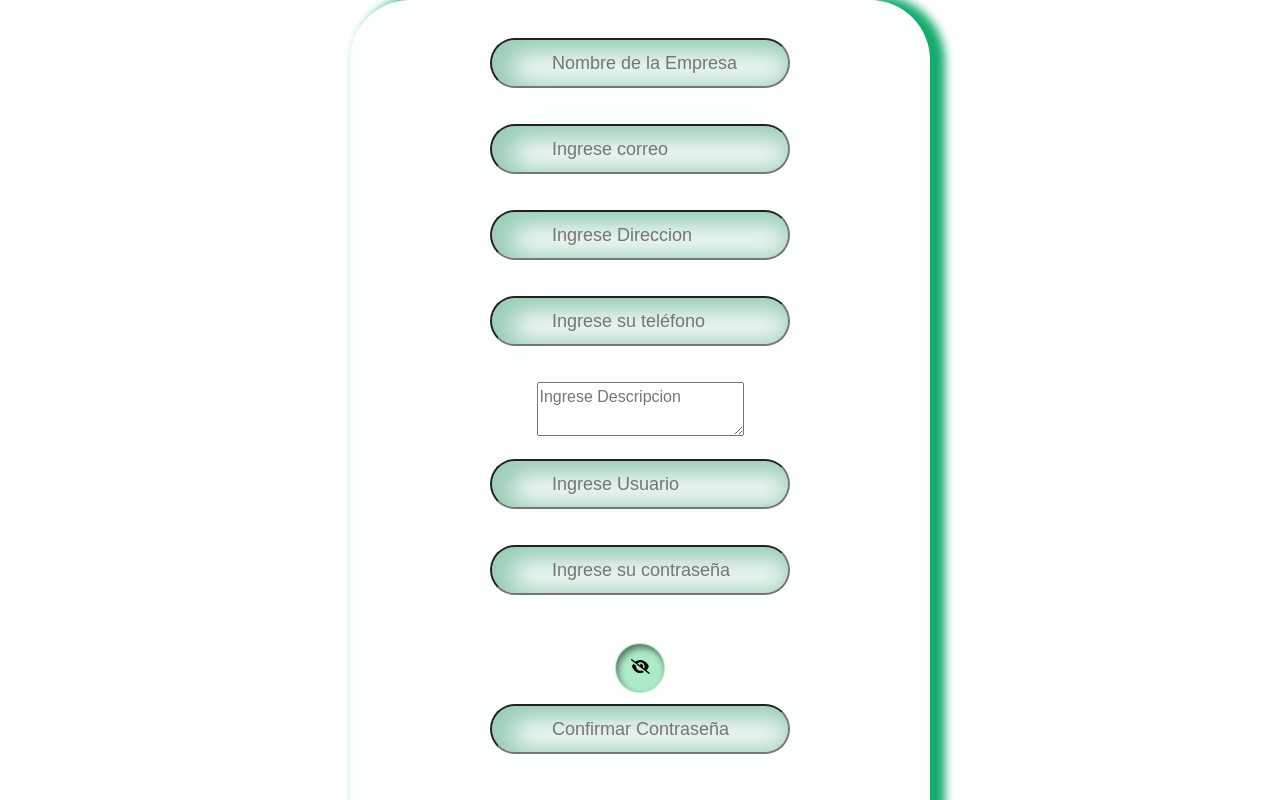
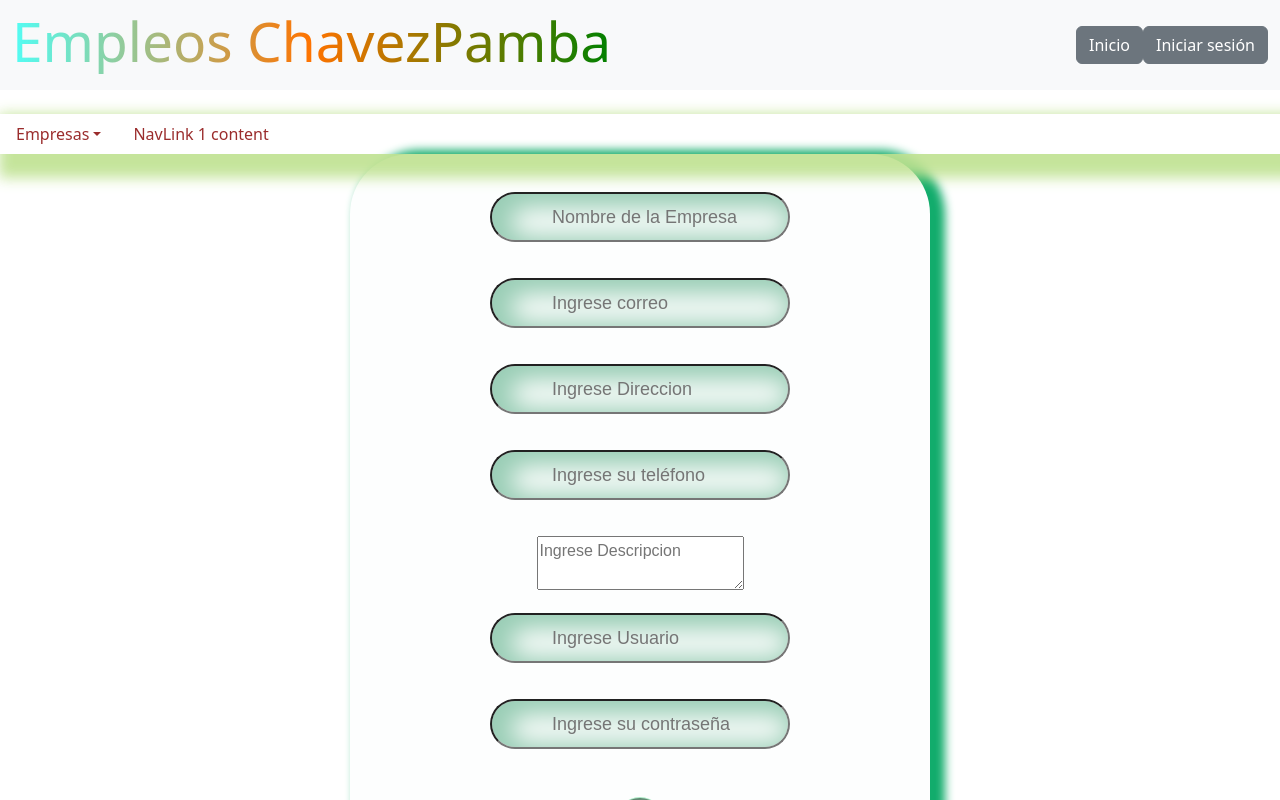
Before and after one commit to LauraMontalvo/Trabajo_Integracion_Curricular_Laura_Montalvo, a React (Create React App) app in the folder frontend/: page /registrarEmpresa in a window 1280 px wide. Shown: the top 800 px of the page. Built offline with nearby package versions, Linux system fonts and the light colour scheme.

Commit message:
Nav Bars y correcciones

```diff
--- a/frontend/src/App.js
+++ b/frontend/src/App.js
@@ -53,7 +53,7 @@ function App() {
             <Route path="/listaEmpresas" element={<ListaEmpresas />} />
             <Route path="/listaUsuarios" element={<ListaUsuarios />} />
             <Route path="/admin" element={<LoginAdminForm />} />
-            <Route path="/admin/consola" element={<AdminConsola />} />
+            <Route path="/admin/consola/:id" element={<AdminConsola />} />
             {/* Asegúrate de tener una ruta de redirección al componente principal */}
             <Route path="/*" element={<Navigate to={constantes.URL_PAGINA_PRINCIPAL} />} />
           </Routes>
--- /dev/null
+++ b/frontend/src/Components/Administracion/TabsAdministracionComp.jsx
@@ -0,0 +1,34 @@
+import React from "react";
+import { BrowserRouter as Router, Route, Routes, Link } from "react-router-dom";
+import { Nav, NavDropdown } from "react-bootstrap";
+
+
+const TabsAdministracionComp = () => {
+  return (
+
+      <div>
+        <Nav
+          variant="underline"
+          defaultActiveKey="/listaEmpresas"
+          className="justify-content-start"
+        >
+          <NavDropdown title="Empresas" id="nav-dropdown">
+            <NavDropdown.Item as={Link} to="/listaEmpresas">
+              Ver Empresas
+            </NavDropdown.Item>
+            <NavDropdown.Item as={Link} to="/registrarEmpresa">
+              Registrar Empresa
+            </NavDropdown.Item>
+          </NavDropdown>
+          <Nav.Item>
+            <Nav.Link as={Link} to="/listaUsuarios">
+              NavLink 1 content
+            </Nav.Link>
+          </Nav.Item>
+        </Nav>
+      </div>
+
+  );
+};
+
+export default TabsAdministracionComp;
--- a/frontend/src/Components/ListaEmpresas.jsx
+++ b/frontend/src/Components/ListaEmpresas.jsx
@@ -1,10 +1,12 @@
 import React from "react";
 import { useState, useEffect } from "react";
 import axios from "axios";
+import Cabecera from "../Components/Cabecera";
 import { useNavigate } from "react-router-dom";
 import { Table, Button, Modal, ModalHeader, ModalBody, ModalFooter } from "reactstrap";
 import { FaEdit, FaTrash } from "react-icons/fa"; // Importa iconos de Font Awesome
 import 'bootstrap/dist/css/bootstrap.css';
+import TabsAdministracionComp from "./Administracion/TabsAdministracionComp";
 
 const ListaEmpresas = () => {
   const [empresas, setEmpresas] = useState([]);
@@ -51,7 +53,10 @@ const ListaEmpresas = () => {
   }
 
   return (
-      <div className="container">
+
+    <div className="App">
+      <Cabecera />
+      <TabsAdministracionComp/>
       <h1 className="mt-4 mb-4">Empresas Existentes</h1>
       <div className="text-center mb-4">
         <Button color="success" onClick={RegistrarEmpresa}>
--- a/frontend/src/Components/ListaUsuarios.jsx
+++ b/frontend/src/Components/ListaUsuarios.jsx
@@ -3,6 +3,8 @@ import axios from "axios";
 import { Table, Button, Modal, ModalHeader, ModalBody, ModalFooter } from "reactstrap";
 import { FaTrash } from "react-icons/fa"; // Importa el icono de Font Awesome
 import 'bootstrap/dist/css/bootstrap.css';
+import Cabecera from "./Cabecera";
+import TabsAdministracionComp from "./Administracion/TabsAdministracionComp";
 
 const ListaUsuarios = () => {
   const [usuarios, setUsuarios] = useState([]);
@@ -40,7 +42,12 @@ const ListaUsuarios = () => {
   }
 
   return (
+    <div className="App">
+      <Cabecera/>
+      <TabsAdministracionComp/>
+
     <div className="container">
+
       <h1 className="mt-4 mb-4">Usuarios Existentes</h1>
 
       <div className="table-responsive">
@@ -93,6 +100,7 @@ const ListaUsuarios = () => {
         </ModalFooter>
       </Modal>
     </div>
+    </div>
   );
 }
 
--- a/frontend/src/Components/LoginAdmin.jsx
+++ b/frontend/src/Components/LoginAdmin.jsx
@@ -8,6 +8,7 @@ import profile from "../img/icon.png";
 import { Link, useNavigate } from 'react-router-dom';
 import logofondo from "../img/logofondo.png";
 import { TEXTO_INGRESE_DATOS, URL_VALIDAR_AUTENTICACION,ROL_ADMINISTRADOR, MENSAJE_LOGIN_EXITO, TEXTO_IR_PAGINA_PRINCIPAL, TEXTO_INICIO_SESION, TEXTO_INICIAR_SESION, MENSAJE_LOGIN_FALLIDO, URL_REGISTRAR_COMO , URL_ADMIN_CONSOLA } from "../Models/Constantes"
+import { Button } from 'reactstrap';
 
 const LoginAdminForm = (props) => {
   const [password, setPassword] = useState("");
@@ -64,7 +65,7 @@ const LoginAdminForm = (props) => {
               <input type="password" placeholder='Contraseña' onChange={e => setPassword(e.target.value)} value={password} />
             </div>
             <div className='btn-container'>
-              <button type="submit">{TEXTO_INICIAR_SESION}</button>
+              <Button type="submit">{TEXTO_INICIAR_SESION}</Button>
             </div>
             <p style={{ color: 'red' }}>{loginStatus}</p>
             <div className='login-btn'>
--- a/frontend/src/Components/LoginEmpresa.jsx
+++ b/frontend/src/Components/LoginEmpresa.jsx
@@ -32,7 +32,7 @@ const LoginFormEmpresa = (props) => {
 
             console.log(user);
             setLoginStatus(respuesta.data.msg);
-            setTimeout(() => navigate('/detalleUsuario/'+user.id), 1000);
+            setTimeout(() => navigate(constantes.URL_DETALLE_EMPRESA+user._id), 1000);
           } else {
             setLoginStatus(respuesta.data.msg);
           }
--- a/frontend/src/Models/Constantes.js
+++ b/frontend/src/Models/Constantes.js
@@ -9,7 +9,7 @@ export const TEXTO_IR_PAGINA_PRINCIPAL = "Ir a la pagina principal";
 export const TEXTO_INICIO_SESION = "Inicio de sesión de Usuario";
 export const TEXTO_REGISTRATE = "Regístrate ahora!";
 //Empresa
-export const MENSAJE_LOGIN_EXITO_EMPRESA = "Empresa validado correctamente!!";
+export const MENSAJE_LOGIN_EXITO_EMPRESA = "Empresa validada correctamente!!";
 export const TEXTO_INICIO_SESION_EMPRESA = "Inicio de sesión de Empresa";
 
 //CONSTANTES USUARIO
@@ -17,11 +17,12 @@ export const ROL_ADMINISTRADOR = "Administrador";
 
 //URLS Backend
 export const URL_VALIDAR_AUTENTICACION = "http://localhost:8000/api/user/login";
-//Empresa
-export const URL_VALIDAR_AUTENTICACION_EMPRESA ="http://localhost:8000/api/company/login"
+export const URL_VALIDAR_AUTENTICACION_EMPRESA ="http://localhost:8000/api/company/login";
+export const URL_CONSULTAR_DATOS_USUARIO = "http://localhost:8000/api/user/";
 
 //URLS FrontEnd
 export const URL_DETALLE_USUARIO = "/detalleUsuario/";
+export const URL_DETALLE_EMPRESA = "/detalleEmpresa/";
 export const URL_PAGINA_PRINCIPAL = "/";
 export const URL_REGISTRAR_COMO = "/registarseComo/"
 export const URL_ADMIN_CONSOLA = "/admin/consola/"
--- a/frontend/src/Views/AdminConsola.jsx
+++ b/frontend/src/Views/AdminConsola.jsx
@@ -2,18 +2,32 @@ import { Button, Modal, ModalHeader, ModalBody, ModalFooter } from "reactstrap";
 import Cabecera from "../Components/Cabecera";
 import { useNavigate } from "react-router";
 import ListaEmpresas from "../Components/ListaEmpresas";
-import { useState } from "react";
+import { useEffect, useState } from "react";
+import { useParams } from 'react-router-dom';
+import Nav from 'react-bootstrap/Nav';
 import ListaUsuarios from "../Components/ListaUsuarios";
 import { FaBuilding, FaUser } from "react-icons/fa"; // Importa iconos de Font Awesome
 import "../Styles/header.css"
+import * as constantes from "../Models/Constantes";
+import axios from "axios";
+import TabsAdministracionComp from "../Components/Administracion/TabsAdministracionComp";
 
 const Main = () => {
+    const { id } = useParams();
     const navigate = useNavigate();
+    const [admin, setAdmin] = useState({});
     const [modalEmpresas, setModalEmpresas] = useState(false);
     const [modalUsuarios, setModalUsuarios] = useState(false);
 
     const toggleEmpresas = () => setModalEmpresas(!modalEmpresas);
     const toggleUsuarios = () => setModalUsuarios(!modalUsuarios);
+
+    useEffect(() => {
+        axios.post(`${constantes.URL_CONSULTAR_DATOS_USUARIO}${id}`).then(res => {
+            setAdmin({ ...res.data });
+            console.log(admin);
+        }).catch(err => console.log(err))
+    });
 
     const VerListaEmpresas = () => {
         toggleEmpresas();
@@ -26,6 +40,8 @@ const Main = () => {
     return (
         <div className="App">
             <Cabecera />
+            <TabsAdministracionComp/>
+
             <div className="button-container">
                 <Button color="primary" className="custom-button" onClick={VerListaEmpresas}>
                     <FaBuilding /> Ver Empresas Existentes
--- a/frontend/src/Views/EditarUsuario.jsx
+++ b/frontend/src/Views/EditarUsuario.jsx
@@ -107,7 +107,7 @@ const EditarUsuario = () => {
                 <Col md={6}>
                     <Form.Group controlId="formGenero">
                         <Form.Label>Género:</Form.Label>
-                        <Form.Select as="select" onChange={e => setSexo(e.target.value)} value={sexo}>>
+                        <Form.Select as="select" onChange={e => setSexo(e.target.value)} value={sexo}>
                         <option value="">--Seleccione el género--</option>
                             <option value="Masculino">Masculino</option>
                             <option value="Femenino">Femenino</option>
--- a/frontend/src/Views/RegistroEmpresa.jsx
+++ b/frontend/src/Views/RegistroEmpresa.jsx
@@ -6,6 +6,8 @@ import axios from 'axios';
 import 'bootstrap/dist/css/bootstrap.min.css';
 import '../Styles/loginstyle.css'
 import { Link, useNavigate} from 'react-router-dom';
+import Cabecera from '../Components/Cabecera';
+import TabsAdministracionComp from '../Components/Administracion/TabsAdministracionComp';
 
 const RegistroEmpresa = (props) => {
   const [ nombreEmpresa, setNombreEmpresa] = useState("");
@@ -171,6 +173,9 @@ const RegistroEmpresa = (props) => {
       })
   }
     return (
+      <div className='App'>
+        <Cabecera/>
+        <TabsAdministracionComp/>
       <Form onSubmit={onsubmitHandler}>
         <div className='caja'>
           <div className='cajaRegistrarEmpresa' >
@@ -241,6 +246,7 @@ const RegistroEmpresa = (props) => {
 
         {/*<h4>{aviso}</h4>*/}
       </Form>
+      </div>
     );
 
 }
```
Also changed, not shown: 2 other files (tests, documents, lock files or other folders). Lines whose indentation alone changed are shown as unchanged.
